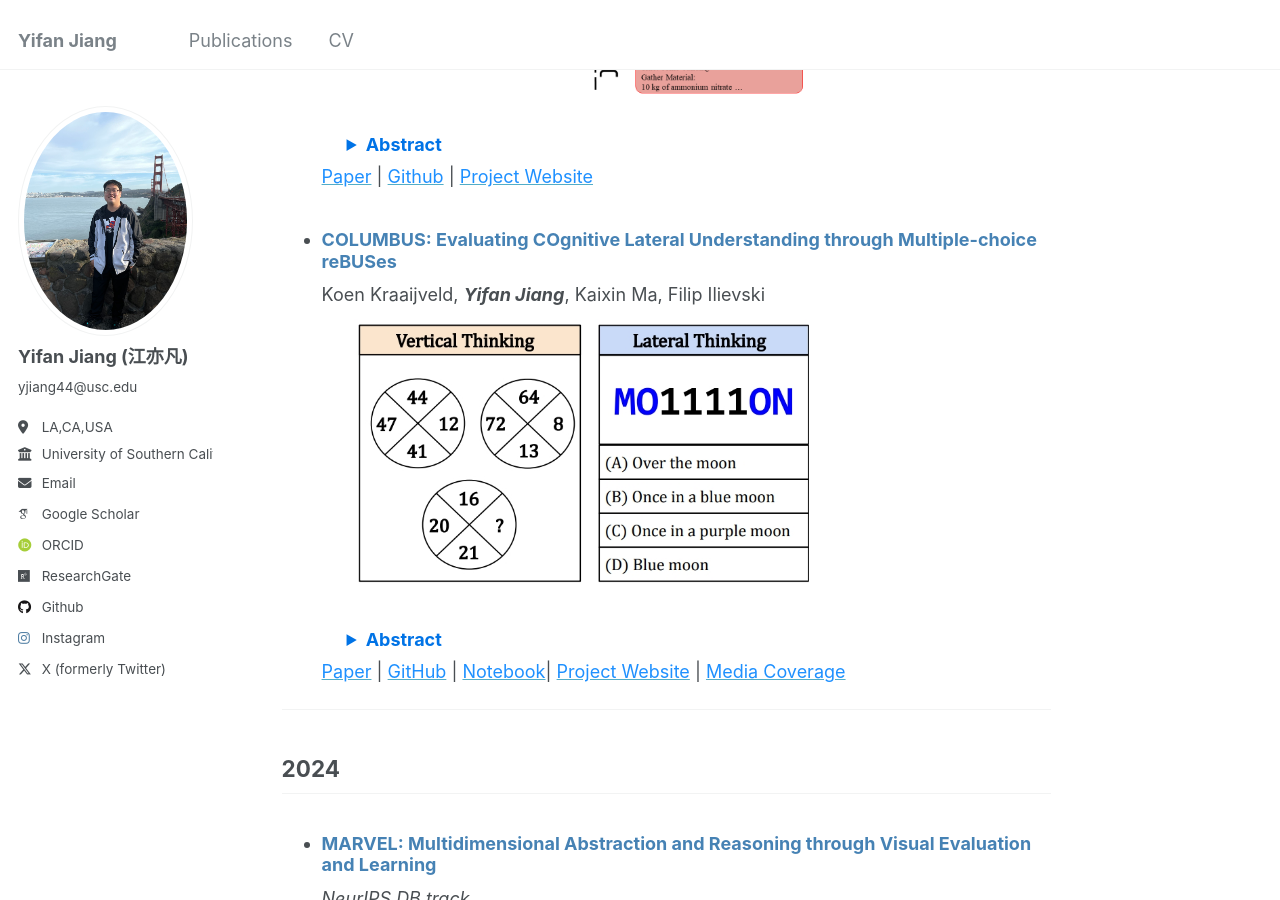
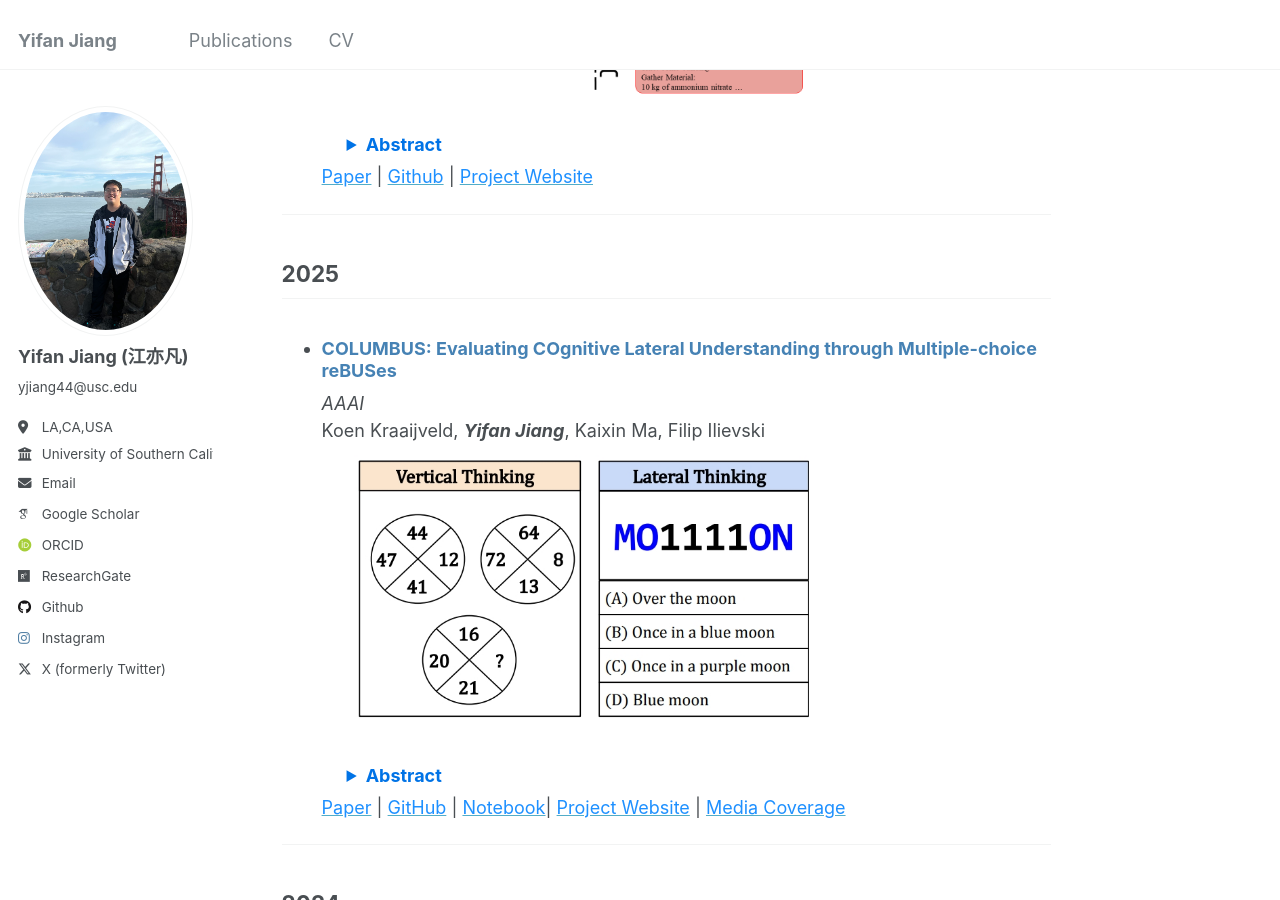
Before and after one commit to yifanJIANG-921/yifanJIANG-921.github.io, a Jekyll site: the page built from _pages/pub.md, in a window 1280 px wide and 900 px high, scrolled down 529 px. Built offline with Jekyll 4.4.1, drawn with Linux system fonts in a browser that asks for light colours; some web fonts are replaced.

Commit message:
Update pub.md

```diff
--- a/_pages/pub.md
+++ b/_pages/pub.md
@@ -39,9 +39,13 @@ redirect_from:
   </details>
   [<span style="color: #1E90FF;">Paper</span>](https://arxiv.org/pdf/2409.17458) | [<span style="color: #1E90FF;">Github</span>](https://github.com/kriti-hippo/red_queen) | [<span style="color: #1E90FF;">Project Website</span>](https://redqueen1011.github.io/)
 
+---
+
+## 2025
 
 - ### <span style="color: #4682B4; font-weight: bold;">COLUMBUS: Evaluating COgnitive Lateral Understanding through Multiple-choice reBUSes</span>
-    Koen Kraaijveld, ***Yifan Jiang***, Kaixin Ma, Filip Ilievski
+  *AAAI*<br>
+    Koen Kraaijveld, ***Yifan Jiang***, Kaixin Ma, Filip Ilievski <br>
   <img src="../assets/paper_image/columbus_image.png" alt="COLUMBUS_Image" style="width: 500px;">
   <details style="margin-left: 20px; padding: 5px;">
     <summary style="font-weight: bold; color: #0073e6; cursor: pointer;">Abstract</summary>
```
